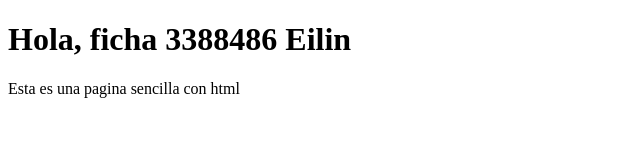
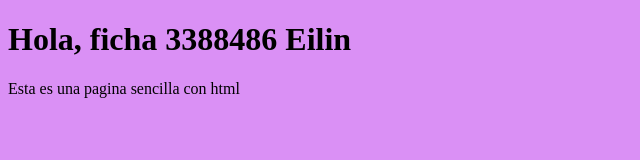
Before and after one commit to eilinjireth25-ui/Proyecto-Equipo, a plain HTML site: page index.html in a window 1280 px wide. Shown: the whole page, without its empty margins (0-640 px from the left). Drawn offline with Linux system fonts and the light colour scheme.

Commit message:
Diseño inicial de la pagina

```diff
--- a/index.html
+++ b/index.html
@@ -1,7 +1,7 @@
 <!DOCTYPE html>
 <html lang="es">
 <head>
-
+    <link rel="stylesheet" href="styles.css">
     <title>Mi pagina sencilla en git</title>
 
 </head>
--- a/styles.css
+++ b/styles.css
@@ -1 +1,3 @@
-/*Hoja de estilo*/
+body{
+    background-color: #da90f5;
+}
```
